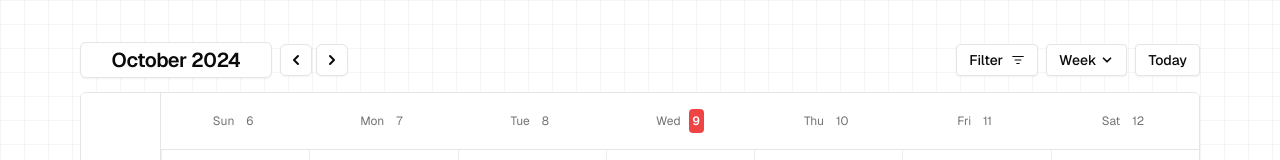
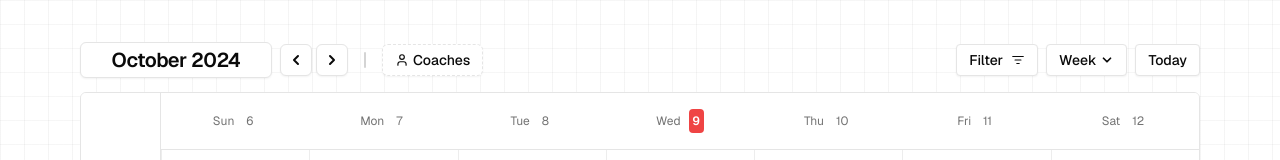
Before and after one commit to Jeff-Maina/scheduler, a Next.js app: page / in a window 1280 px wide. Shown: the top 160 px of the page. Built offline with nearby package versions, Linux system fonts and the light colour scheme.

Commit message:
make filter menu ui simpler to use

```diff
--- a/src/app/_components/scheduler.tsx
+++ b/src/app/_components/scheduler.tsx
@@ -5,6 +5,14 @@ import {
   PopoverContent,
   PopoverTrigger,
 } from "@/components/ui/popover";
+import {
+  DropdownMenu,
+  DropdownMenuContent,
+  DropdownMenuItem,
+  DropdownMenuLabel,
+  DropdownMenuSeparator,
+  DropdownMenuTrigger,
+} from "@/components/ui/dropdown-menu";
 
 import { Dispatch, SetStateAction, useEffect, useState } from "react";
 import { TView } from "./types";
@@ -13,26 +21,27 @@ import CalendarComp from "./calendar";
 import {
   format,
   startOfToday,
-  addMonths,
   parse,
   eachDayOfInterval,
   endOfMonth,
   endOfWeek,
-  getDay,
   startOfWeek,
   add,
-  isSameMonth,
-  isToday,
-  isSameDay,
-  parseISO,
-  getMonth,
 } from "date-fns";
 import TooltipWrapper from "./tooltip-wrapper";
 import { Button } from "@/components/ui/button";
 import { cn } from "@/lib/utils";
 import { Calendar } from "@/components/ui/calendar";
-import { ChevronLeft, ChevronRight, View } from "lucide-react";
+import { ChevronLeft, ChevronRight, User, View } from "lucide-react";
 import SessionFilterMenu from "./sessions-filter-menu";
+import { Checkbox } from "@/components/ui/checkbox";
+import { Label } from "@/components/ui/label";
+import { ScrollArea } from "@/components/ui/scroll-area";
+
+// DATA
+const coaches = ["John", "Adam", "Sarah", "Matt", "Emma", "Chris", "Michael"];
+const activities = ["chess", "scrabble", "coding"];
+const statuses = ["completed", "pending", "cancelled"];
 
 export default function Scheduler() {
   const [selectedView, setSelectedView] = useState<TView>("week");
@@ -107,13 +116,19 @@ export default function Scheduler() {
         ? prev[param].filter((v) => v !== value)
         : [...prev[param], value],
     }));
-    console.log(filters);
+  };
+
+  const resetFilter = (param: keyof typeof filters) => {
+    setFilters((prev) => ({
+      ...prev,
+      [param]: [],
+    }));
   };
 
   return (
     <main className="flex flex-col gap-3  w-full">
       <nav className="w-full h-10 flex items-center justify-between">
-        <div className="flex items-center gap-2">
+        <div className="flex h-full items-center gap-4">
           <CurrentDatePicker
             selectedView={selectedView}
             prevDuration={
@@ -134,10 +149,16 @@ export default function Scheduler() {
             setDate={setDate}
           />
 
-          <div className="flex items-center gap-1">
-            {filters.activities.map((activity) => (
-              <p>{activity.toString()}</p>
-            ))}
+          <div className="h-4 rounded-full w-[2px] bg-neutral-300" />
+
+          <div className="flex items-center gap-3">
+            <FilterBox
+              activeFilters={filters.coaches}
+              updateFilter={toggleFilter}
+              resetFilter={resetFilter}
+              filterType="coaches"
+              filterOptions={coaches}
+            />
           </div>
         </div>
         <div className="flex items-center gap-2">
@@ -244,6 +265,89 @@ const CurrentDatePicker = ({
   );
 };
 
-const FilterBox = () => {
-  return <div></div>;
+type TActivity = "activities" | "coaches" | "status";
+
+type TFiltersProps = {
+  filterType: TActivity;
+  activeFilters: string[];
+  resetFilter: (param: TActivity) => void;
+  updateFilter: (param: TActivity, value: string) => void;
+  filterOptions: string[];
 };
+
+const FilterBox = ({
+  filterType,
+  activeFilters,
+  updateFilter,
+  resetFilter,
+  filterOptions,
+}: TFiltersProps) => {
+  return (
+    <DropdownMenu>
+      <DropdownMenuTrigger asChild className="">
+        <Button
+          variant={"outline"}
+          size={"sm"}
+          className="text-sm border-dashed border-neutral-200 flex items-center gap-2"
+        >
+          <span className="capitalize flex items-center gap-1">
+            <User size={14} />
+            {filterType}
+          </span>
+          {activeFilters.length > 0 ? (
+            <>
+              <span className="text-neutral-500">|</span>
+              <div className="flex items-center gap-1">
+                {activeFilters.length <= 3 ? (
+                  activeFilters.map((fil, index) => (
+                    <span
+                      key={index}
+                      className="p-0.5 bg-neutral-100 text-sm font-normal rounded-lg px-2"
+                    >
+                      {fil}
+                    </span>
+                  ))
+                ) : (
+                  <span className="p-0.5 px-2 rounded-lg bg-neutral-100">
+                    {activeFilters.length} selected
+                  </span>
+                )}
+              </div>
+            </>
+          ) : null}{" "}
+        </Button>
+      </DropdownMenuTrigger>
+      <DropdownMenuContent className="w-[13rem]" align="start">
+        <ScrollArea className="flex max-h-[190px] flex-col w-full">
+          {filterOptions.map((fil, index) => {
+            return (
+              <div
+                className="capitalize p-2 flex items-center gap-2 hover:bg-neutral-100 "
+                key={index}
+              >
+                <Checkbox
+                  onCheckedChange={() => updateFilter(filterType, fil)}
+                  checked={activeFilters.includes(fil)}
+                  id={`${fil}-${index}`}
+                  className="cursor-pointer"
+                />
+                <Label htmlFor={`${fil}-${index}`} className="cursor-pointer">
+                  {fil}
+                </Label>
+              </div>
+            );
+          })}
+        </ScrollArea>
+        <hr />
+        <div className="p-2 pb-1">
+          <button
+            onClick={() => resetFilter(filterType)}
+            className="w-full h-7 text-sm rounded-sm bg-neutral-900 hover:bg-black font-medium text-white flex items-center justify-center gap-2"
+          >
+            Reset filters
+          </button>
+        </div>
+      </DropdownMenuContent>
+    </DropdownMenu>
+  );
+};
```
